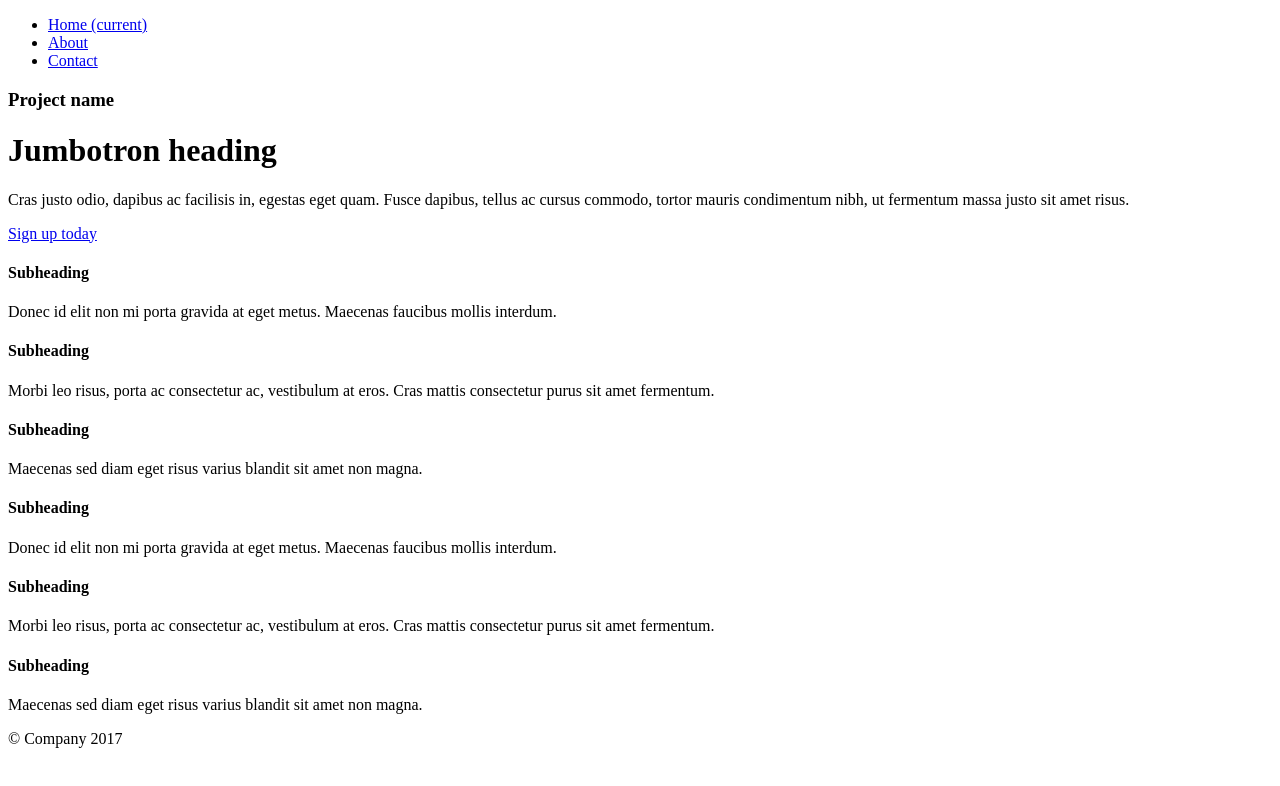
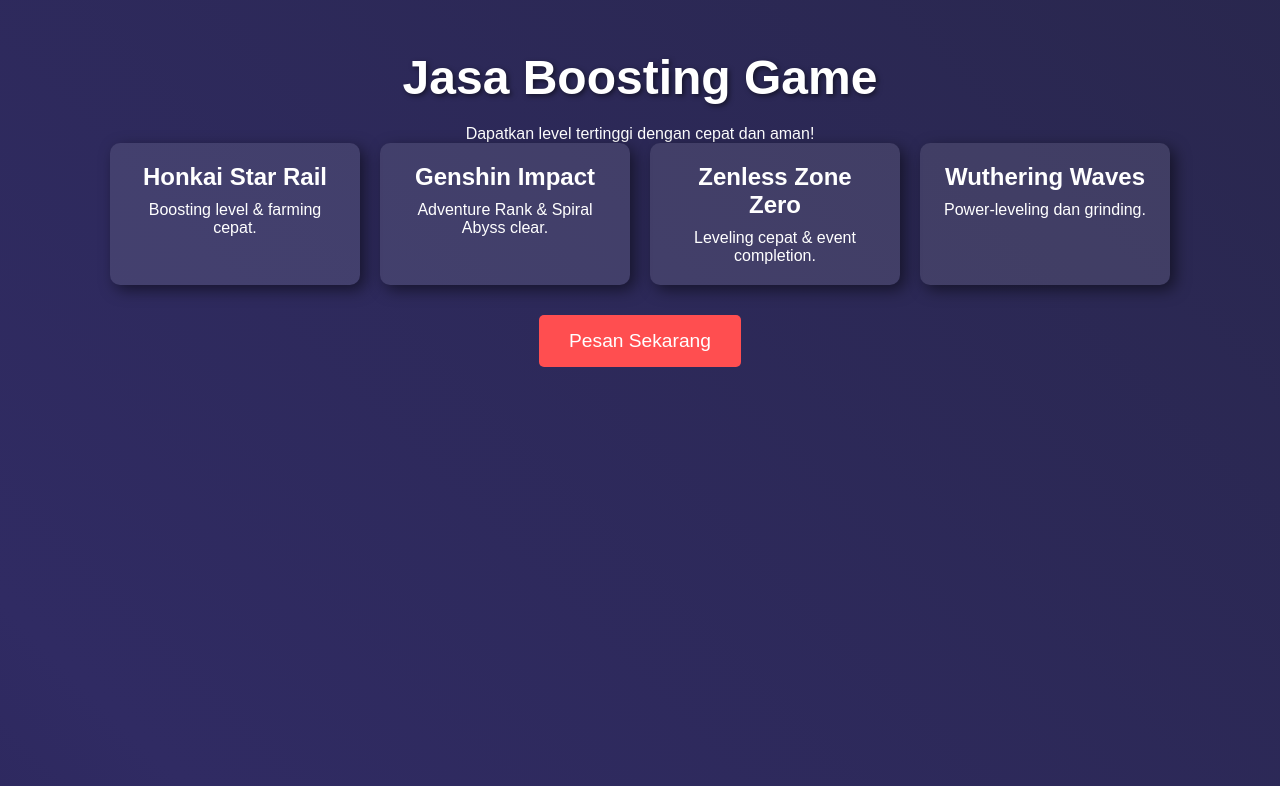
Before and after one commit to faizoctar/faizoctar.github.io, a plain HTML site: page index.html in a window 1280 px wide. Drawn offline with Linux system fonts and the light colour scheme.

Commit message:
Add files via upload

```diff
--- a/index.html
+++ b/index.html
@@ -1,76 +1,98 @@
 <!DOCTYPE html>
+<html lang="id">
 <head>
-    <meta charset="utf-8">
-    <meta name="viewport" content="width=device-width, initial-scale=1, shrink-to-fit=no">
-    <meta name="description" content="">
-    <meta name="author" content="">
-    <link rel="icon" href="../../../../favicon.ico">
+    <meta charset="UTF-8">
+    <meta name="viewport" content="width=device-width, initial-scale=1.0">
+    <title>Jasa Boosting Game</title>
+    <style>
+        * {
+            margin: 0;
+            padding: 0;
+            box-sizing: border-box;
+            font-family: Arial, sans-serif;
+        }
+        body {
+            background: linear-gradient(45deg, #0f0c29, #302b63, #24243e);
+            background-size: 400% 400%;
+            animation: gradientBG 15s infinite ease-in-out;
+            text-align: center;
+            color: white;
+        }
+        @keyframes gradientBG {
+            0% { background-position: 0% 50%; }
+            50% { background-position: 100% 50%; }
+            100% { background-position: 0% 50%; }
+        }
+        .container {
+            padding: 50px 20px;
+        }
+        h1 {
+            font-size: 3em;
+            margin-bottom: 20px;
+            text-shadow: 2px 2px 5px rgba(0, 0, 0, 0.5);
+        }
+        .services {
+            display: flex;
+            justify-content: center;
+            flex-wrap: wrap;
+            gap: 20px;
+        }
+        .service-card {
+            background: rgba(255, 255, 255, 0.1);
+            padding: 20px;
+            border-radius: 10px;
+            width: 250px;
+            box-shadow: 5px 5px 15px rgba(0, 0, 0, 0.5);
+        }
+        .service-card h2 {
+            font-size: 1.5em;
+            margin-bottom: 10px;
+        }
+        .cta {
+            margin-top: 30px;
+        }
+        .cta button {
+            background: #ff4e50;
+            color: white;
+            padding: 15px 30px;
+            border: none;
+            border-radius: 5px;
+            font-size: 1.2em;
+            cursor: pointer;
+            transition: 0.3s;
+        }
+        .cta button:hover {
+            background: #fc913a;
+        }
+    </style>
+</head>
+<body>
+    <div class="container">
+        <h1>Jasa Boosting Game</h1>
+        <p>Dapatkan level tertinggi dengan cepat dan aman!</p>
 
-    <title>Narrow Jumbotron Template for Bootstrap</title>
-
-    <!-- Bootstrap core CSS -->
-    <link href="../../css/editor.css" rel="stylesheet">
-
-    <!-- Custom styles for this template -->
-    <link href="narrow-jumbotron.css" rel="stylesheet">
-  </head>
-
-  <body>
-
-    <div class="container">
-      <div class="header clearfix">
-        <nav>
-          <ul class="nav nav-pills float-right">
-            <li class="nav-item">
-              <a class="nav-link active" href="#">Home <span class="sr-only">(current)</span></a>
-            </li>
-            <li class="nav-item">
-              <a class="nav-link" href="#">About</a>
-            </li>
-            <li class="nav-item">
-              <a class="nav-link" href="#">Contact</a>
-            </li>
-          </ul>
-        </nav>
-        <h3 class="text-muted">Project name</h3>
-      </div>
-
-      <div class="jumbotron">
-        <h1 class="display-3">Jumbotron heading</h1>
-        <p class="lead">Cras justo odio, dapibus ac facilisis in, egestas eget quam. Fusce dapibus, tellus ac cursus commodo, tortor mauris condimentum nibh, ut fermentum massa justo sit amet risus.</p>
-        <p><a class="btn btn-lg btn-success" href="#" role="button">Sign up today</a></p>
-      </div>
-
-      <div class="row marketing">
-        <div class="col-lg-6">
-          <h4>Subheading</h4>
-          <p>Donec id elit non mi porta gravida at eget metus. Maecenas faucibus mollis interdum.</p>
-
-          <h4>Subheading</h4>
-          <p>Morbi leo risus, porta ac consectetur ac, vestibulum at eros. Cras mattis consectetur purus sit amet fermentum.</p>
-
-          <h4>Subheading</h4>
-          <p>Maecenas sed diam eget risus varius blandit sit amet non magna.</p>
+        <div class="services">
+            <div class="service-card">
+                <h2>Honkai Star Rail</h2>
+                <p>Boosting level & farming cepat.</p>
+            </div>
+            <div class="service-card">
+                <h2>Genshin Impact</h2>
+                <p>Adventure Rank & Spiral Abyss clear.</p>
+            </div>
+            <div class="service-card">
+                <h2>Zenless Zone Zero</h2>
+                <p>Leveling cepat & event completion.</p>
+            </div>
+            <div class="service-card">
+                <h2>Wuthering Waves</h2>
+                <p>Power-leveling dan grinding.</p>
+            </div>
         </div>
 
-        <div class="col-lg-6">
-          <h4>Subheading</h4>
-          <p>Donec id elit non mi porta gravida at eget metus. Maecenas faucibus mollis interdum.</p>
-
-          <h4>Subheading</h4>
-          <p>Morbi leo risus, porta ac consectetur ac, vestibulum at eros. Cras mattis consectetur purus sit amet fermentum.</p>
-
-          <h4>Subheading</h4>
-          <p>Maecenas sed diam eget risus varius blandit sit amet non magna.</p>
+        <div class="cta">
+            <button>Pesan Sekarang</button>
         </div>
-      </div>
-
-      <footer class="footer">
-        <p>© Company 2017</p>
-      </footer>
-
-    </div> <!-- /container -->
-
-
+    </div>
 </body>
 </html>
```
